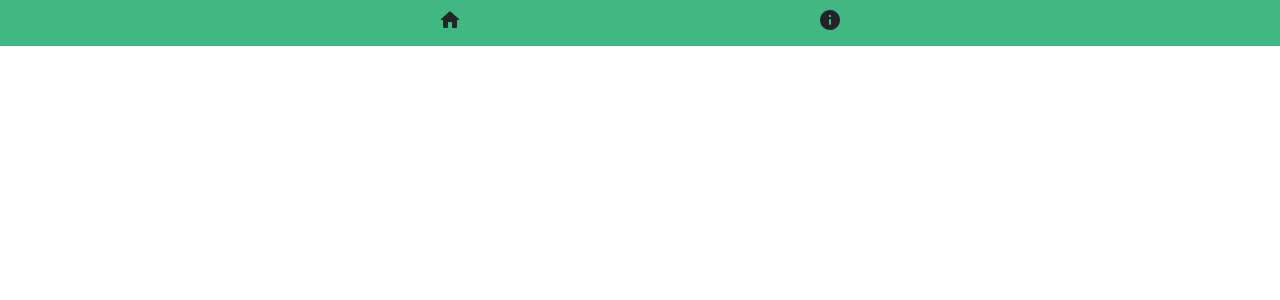
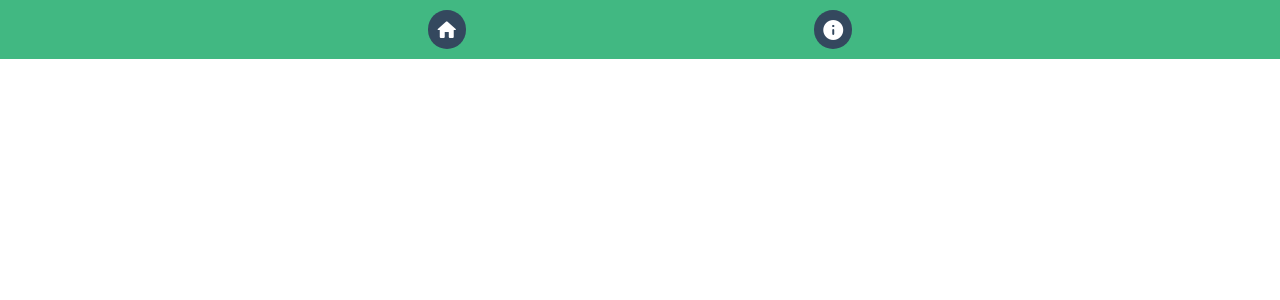
Before and after one commit to nemealfaro/FrontEnd_Senior, a Vue app in the folder Vue/Curso_Vue.js/bloc-vuejs/blocvuejs/: page / in a window 1280 px wide. Shown: the top 300 px of the page. Built offline with nearby package versions, Linux system fonts and the light colour scheme.

Commit message:
Styles css

```diff
--- a/Vue/Curso_Vue.js/bloc-vuejs/blocvuejs/src/components/NavMenuComponent.vue
+++ b/Vue/Curso_Vue.js/bloc-vuejs/blocvuejs/src/components/NavMenuComponent.vue
@@ -6,3 +6,17 @@
   </div>
 </nav>
 </template>
+
+<style scoped>
+/* Inicio del CSS */
+
+.material-icons-round{
+  color: white;
+  font-size: 1.5em;
+  background-color: rgb(52, 72, 94);
+  padding: 0.3em;
+  border-radius: 50%;
+  margin: 0.1em;
+}
+
+</style>
```
